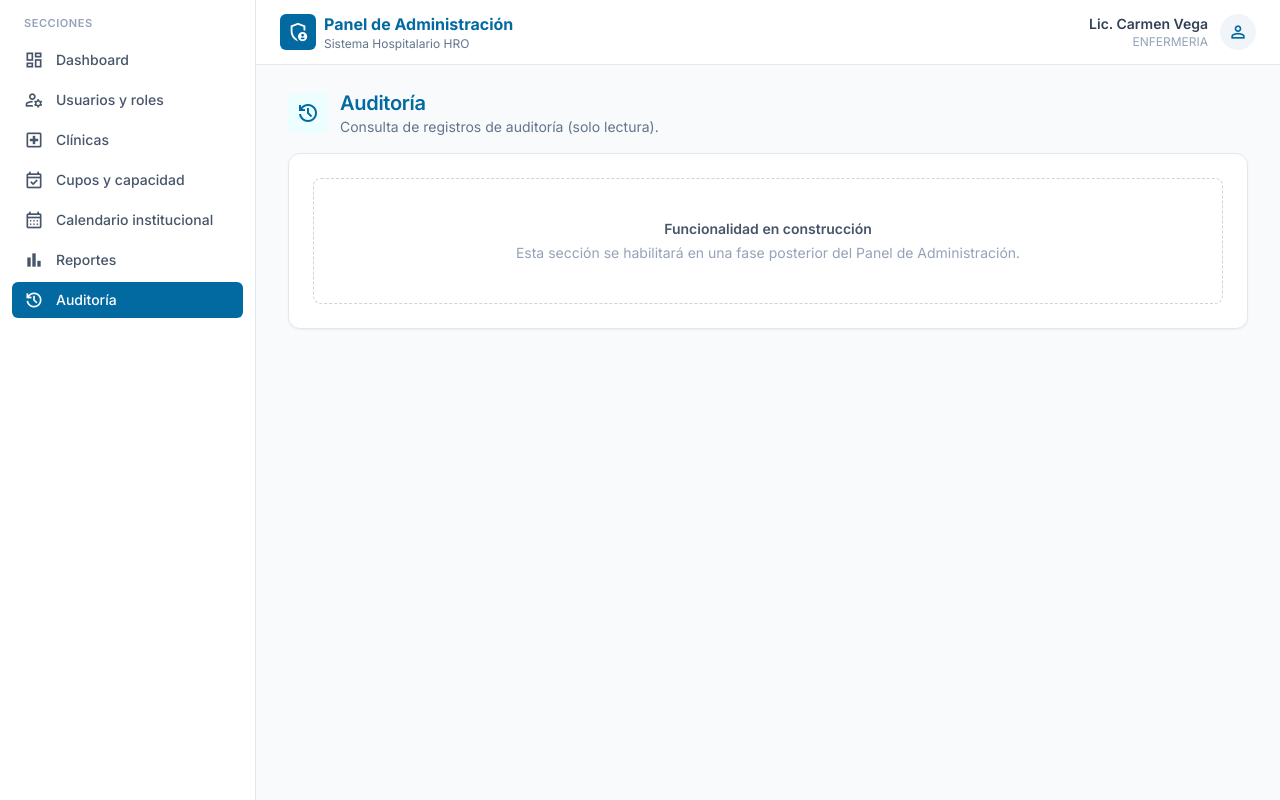
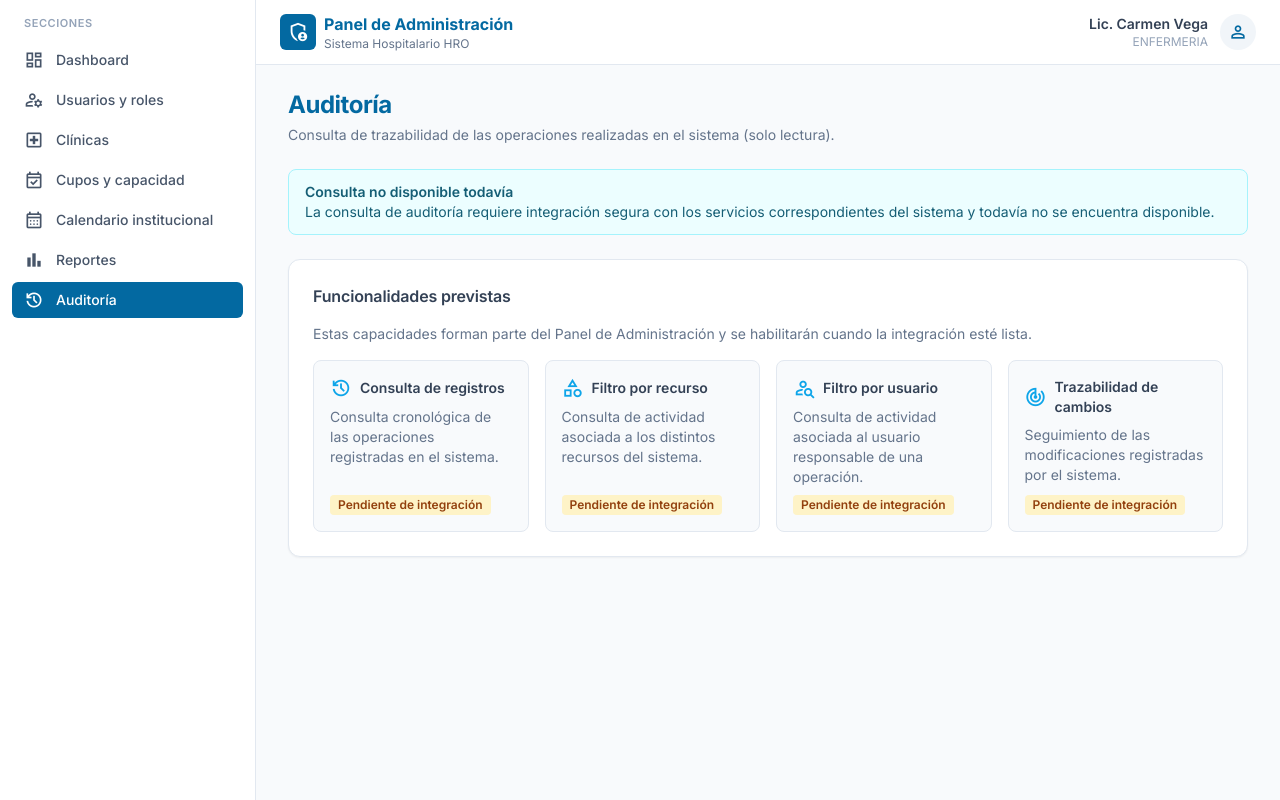
Before and after one commit to Luis0523/hro-hospital-system, a React (Vite) app in the folder frontend/: page /administracion/auditoria in a window 1280 px wide. Built offline with nearby package versions, Linux system fonts and the light colour scheme; no server answers.

Commit message:
feat: documentar auditoria pendiente de integracion

```diff
--- a/frontend/src/modules/administracion/pages/AuditoriaPage.jsx
+++ b/frontend/src/modules/administracion/pages/AuditoriaPage.jsx
@@ -1,11 +1,93 @@
-import SeccionPlaceholder from '../components/SeccionPlaceholder.jsx'
+/**
+ * Vista informativa de "Auditoría".
+ *
+ * --- NOTA TÉCNICA (solo para desarrollo; NO se muestra en la interfaz) ---
+ * Backend vigente:
+ *   - Existe el endpoint GET /api/v1/auditoria, con filtros `tabla` y `usuarioId`
+ *     y paginación vía Pageable (page base 0, size por defecto 20, orden `fecha` descendente).
+ *   - Devuelve registros de bitácora general (tabla, entidad, acción, usuario y fecha),
+ *     además de los valores anteriores y nuevos del cambio.
+ *
+ * Motivos por los que NO se integra todavía:
+ *   - Los listados con resultados fallan con error 500 al serializar una relación
+ *     JPA lazy (`usuarioReferencia`) fuera de sesión (`open-in-view: false`).
+ *   - El endpoint aún no cuenta con autorización efectiva en el backend.
+ *   - Los campos de valores anteriores/nuevos pueden contener información personal
+ *     y clínica; no existe todavía una política confirmada de exposición.
+ *
+ * Por lo anterior esta pantalla es únicamente descriptiva: no consulta APIs, no usa
+ * mocks y no presenta registros. La consulta real queda pendiente de backend.
+ */
+
+import Alert from '@/shared/components/ui/Alert.jsx'
+import Card from '@/shared/components/ui/Card.jsx'
+import Icon from '@/shared/components/ui/Icon.jsx'
+
+const ESTADO_PENDIENTE = 'Pendiente de integración'
+
+const FUNCIONALIDADES_PREVISTAS = [
+  {
+    titulo: 'Consulta de registros',
+    descripcion: 'Consulta cronológica de las operaciones registradas en el sistema.',
+    icono: 'history',
+  },
+  {
+    titulo: 'Filtro por recurso',
+    descripcion: 'Consulta de actividad asociada a los distintos recursos del sistema.',
+    icono: 'category',
+  },
+  {
+    titulo: 'Filtro por usuario',
+    descripcion: 'Consulta de actividad asociada al usuario responsable de una operación.',
+    icono: 'person_search',
+  },
+  {
+    titulo: 'Trazabilidad de cambios',
+    descripcion: 'Seguimiento de las modificaciones registradas por el sistema.',
+    icono: 'track_changes',
+  },
+]
 
 export default function AuditoriaPage() {
   return (
-    <SeccionPlaceholder
-      titulo="Auditoría"
-      descripcion="Consulta de registros de auditoría (solo lectura)."
-      icono="history"
-    />
+    <section className="space-y-6">
+      <header className="space-y-1">
+        <h2 className="text-headline-lg text-hro-blue">Auditoría</h2>
+        <p className="text-sm text-slate-500">
+          Consulta de trazabilidad de las operaciones realizadas en el sistema (solo lectura).
+        </p>
+      </header>
+
+      <Alert tone="info" title="Consulta no disponible todavía">
+        La consulta de auditoría requiere integración segura con los servicios correspondientes del
+        sistema y todavía no se encuentra disponible.
+      </Alert>
+
+      <Card className="space-y-4">
+        <h3 className="text-headline-sm text-slate-700">Funcionalidades previstas</h3>
+        <p className="text-sm text-slate-500">
+          Estas capacidades forman parte del Panel de Administración y se habilitarán cuando la
+          integración esté lista.
+        </p>
+
+        <ul className="grid grid-cols-1 gap-4 sm:grid-cols-2 lg:grid-cols-4">
+          {FUNCIONALIDADES_PREVISTAS.map((funcionalidad) => (
+            <li
+              key={funcionalidad.titulo}
+              className="flex flex-col gap-2 rounded-xl border border-slate-200 bg-slate-50 p-4"
+            >
+              <div className="flex items-center gap-2">
+                <Icon name={funcionalidad.icono} className="text-[22px] text-hro-celeste" />
+                <h4 className="text-sm font-semibold text-slate-700">{funcionalidad.titulo}</h4>
+              </div>
+              <p className="text-sm text-slate-500">{funcionalidad.descripcion}</p>
+              <span className="mt-auto inline-flex w-fit rounded bg-amber-100 px-2 py-0.5 text-xs font-semibold text-amber-800">
+                {ESTADO_PENDIENTE}
+              </span>
+            </li>
+          ))}
+        </ul>
+      </Card>
+    </section>
   )
 }
```
Also changed, not shown: 1 other file (tests, documents, lock files or other folders).
